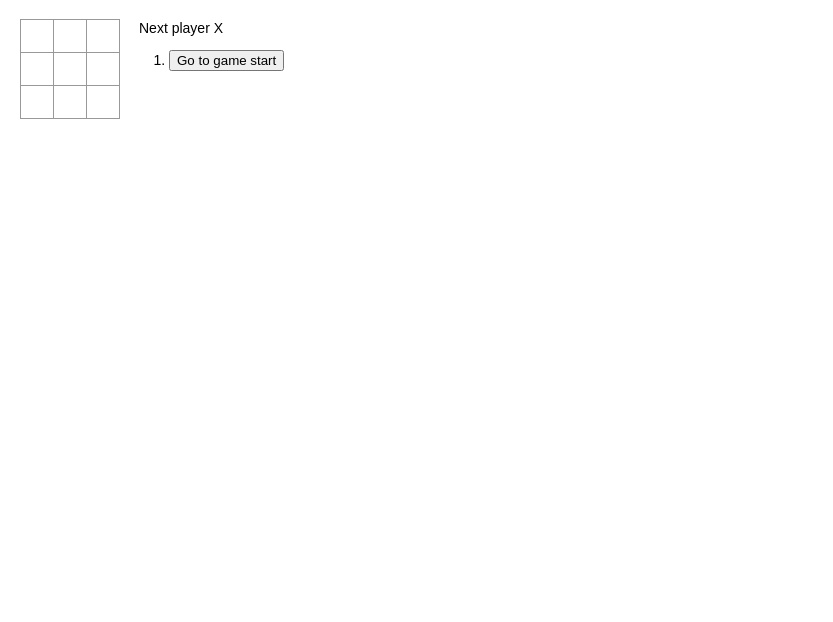
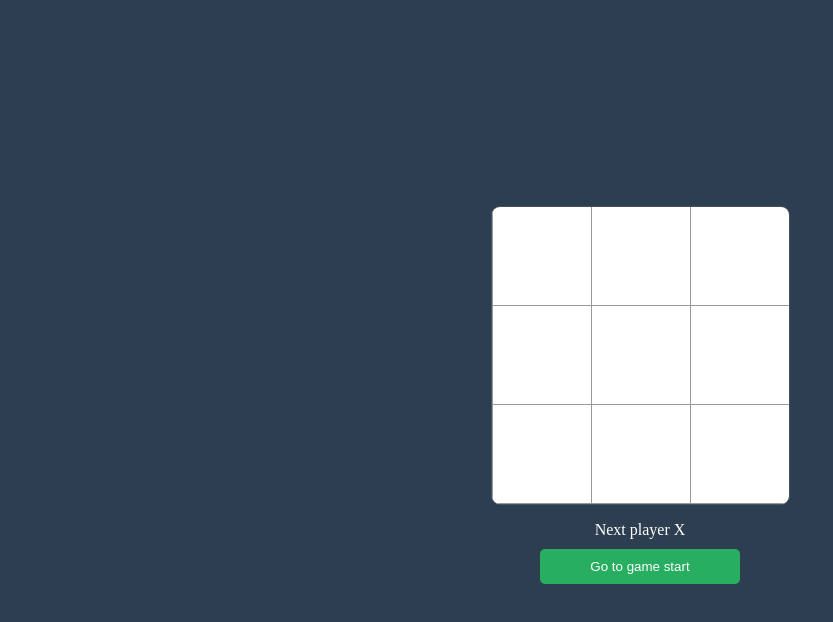
Before and after one commit to songzuen/react-sample, a React (Create React App) app in the folder react-tictactoe-app/: page / in a window 1280 px wide. Shown: the top 622 px of the page, without its empty margins (0-833 px from the left). Built offline with nearby package versions, Linux system fonts and the light colour scheme.

Commit message:
240517 리액트 강의 -css 수정

```diff
--- a/react-tictactoe-app/src/App.css
+++ b/react-tictactoe-app/src/App.css
@@ -1,7 +1,27 @@
 .game {
 	display: flex;
-	flex-direction: row;
+	flex-direction: column;
+	height: 100vh;
+	justify-content: center;
+	align-items: center;
 }
 .game-info {
-	margin-left: 20px;
+	margin-top: 16px;
+	width: 100%;
+	display: flex;
+	flex-direction: column;
+	justify-content: center;
+	align-items: center;
 }
+
+.move-button {
+	width: 200px;
+	background-color: #27ae60;
+	border-width: 0px;
+	border-radius: 5px;
+	color: #fff;
+	font-weight: 200;
+	margin-bottom: 10px;
+	padding: 10px 20px;
+	text-decoration: none;
+}
--- a/react-tictactoe-app/src/App.js
+++ b/react-tictactoe-app/src/App.js
@@ -66,7 +66,7 @@
 		const desc = move ? 'Go to move #' + move : 'Go to game start';
 		return (
 			<li key={move}>
-				<button onClick={() => jumpTo(move)}>{desc}</button>
+				<button className="move-button" onClick={() => jumpTo(move)}>{desc}</button>
 			</li>
 		)
 	})
@@ -80,7 +80,7 @@
 			</div>
 			<div className="game-info">
 				<div><div className='status'>{status}</div> </div>
-				<ol>{moves} </ol>
+				<ol style={{listStyleType : "none" }}>{moves} </ol>
 			</div>
 		</div>
 	);
--- a/react-tictactoe-app/src/components/Board.css
+++ b/react-tictactoe-app/src/components/Board.css
@@ -1,3 +1,10 @@
+.board-wrapper {
+	border: 1px solid rgba(255,255,255,0.1);
+	box-shadow: rgba(0,0,0,0.19);
+	border-radius: 9px;
+	overflow: hidden;
+}
+
 .status {
 	margin-bottom: 10px;
 }
--- a/react-tictactoe-app/src/components/Board.js
+++ b/react-tictactoe-app/src/components/Board.js
@@ -55,7 +55,7 @@
 	// }
 
 	return (
-		<div>
+		<div className='board-wrapper'>
 			{/* <div className='status'>{status}</div> */}
 			<div className='board-row'>
 				{renderSquare(0)}
--- a/react-tictactoe-app/src/components/Square.css
+++ b/react-tictactoe-app/src/components/Square.css
@@ -2,11 +2,11 @@
 	background-color: white;
 	border : 1px solid #999;
 	font-size: 24px;
-	height: 34px;
+	height: 100px;
 	margin-right: -1px;
 	margin-top: -1px;
 	padding: 0;
 	text-align: center;
-	width: 34px;
+	width: 100px;
 	float: left;
 }
--- a/react-tictactoe-app/src/index.css
+++ b/react-tictactoe-app/src/index.css
@@ -1,7 +1,12 @@
 body {
-	font: 14px "Century Gothic", Futura, sans-serif;
+	font: sans-serif;
 	margin: 20px;
+	background-color: #2c3e50;
+	color: #fff;
+	margin: 0;
+	padding: 0;
 }
 ol, ul {
-	padding-left: 30px;
+	margin: 0;
+	padding: 0;
 }
```
